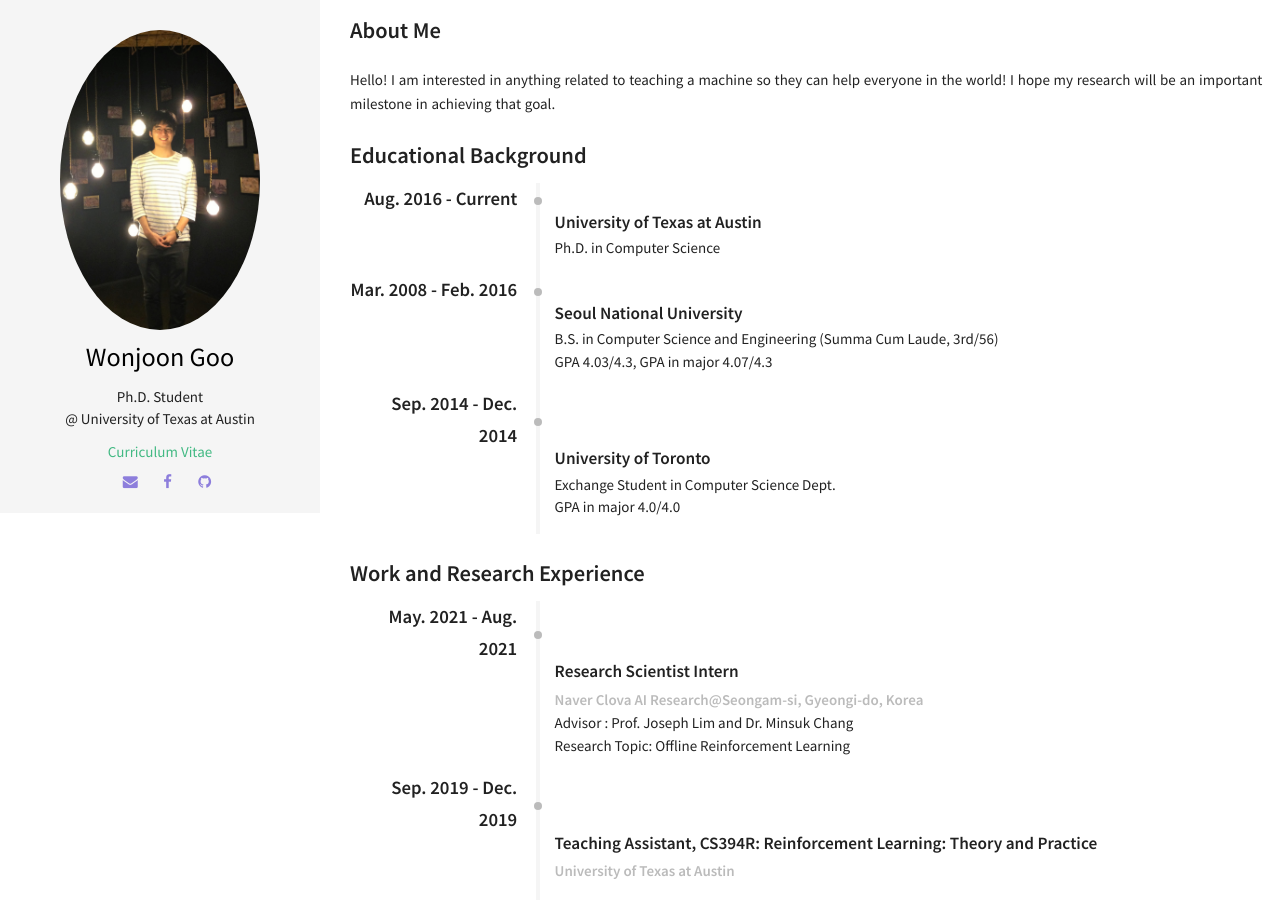
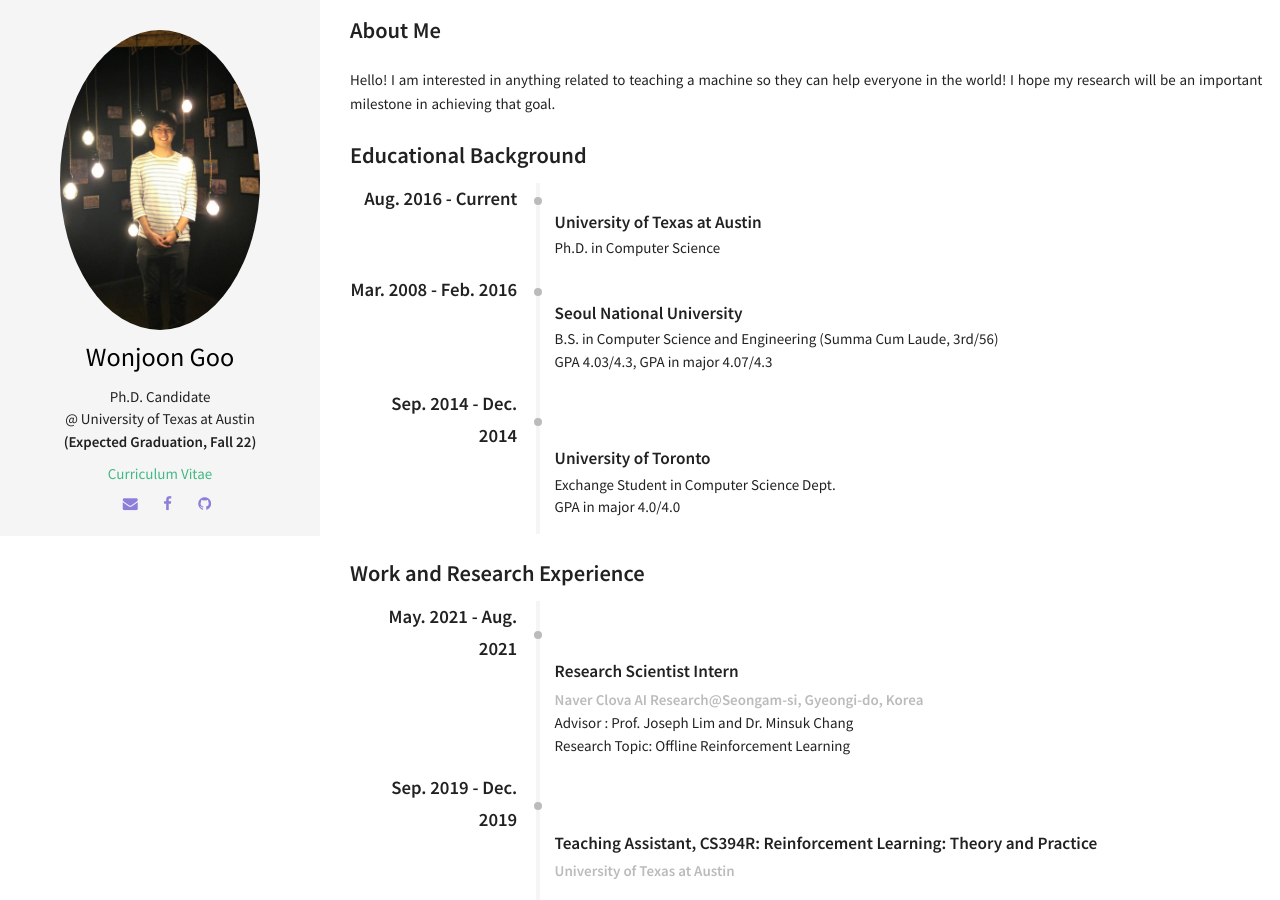
Before and after one commit to hiwonjoon/hiwonjoon.github.io, a Jekyll site: the page built from index.html, in a window 1280 px wide and 900 px high. Built offline with Jekyll 4.4.1, drawn with Linux system fonts in a browser that asks for light colours.

Commit message:
advance to candidacy

```diff
--- a/_config.yml
+++ b/_config.yml
@@ -36,7 +36,7 @@ kramdown:
 owner:
   name: Wonjoon Goo
   avatar: leonids-logo.png
-  job: "Ph.D. Student"
+  job: "Ph.D. Candidate"
   bio: ""
   email: hi.wonjoon@gmail.com
   disqus-shortname:
--- a/_includes/sidebar.html
+++ b/_includes/sidebar.html
@@ -9,7 +9,7 @@
     </div>
     <div class="col s12 m12">
       <a href="{{ site.url }}/" class="author_name" style=''>{{ author.name }}</a>
-      <span class="author_job" style='margin-top:10px'>{{ author.job }} <br/>@ University of Texas at Austin</span>
+      <span class="author_job" style='margin-top:10px'>{{ author.job }} <br/>@ University of Texas at Austin <br/> <b>(Expected Graduation, Fall 22)</b> </span>
       <!--<div class="" style='margin-top:10px'>
         <span class="author_job">Research Interests</span>
         <span class="author_bio">Deep Learning, Reinforcement Learning, Learning from Demonstration, Computer Vision, and Robotics</span>
```
Also changed, not shown: 1 other file.
